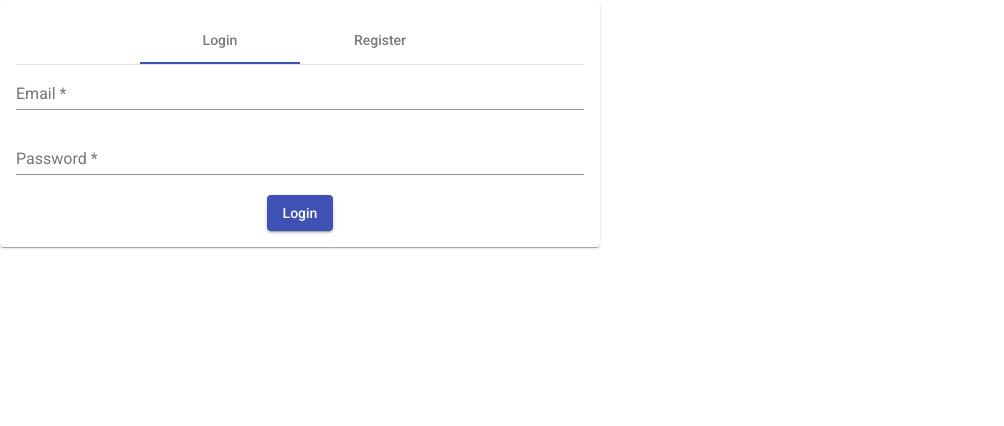
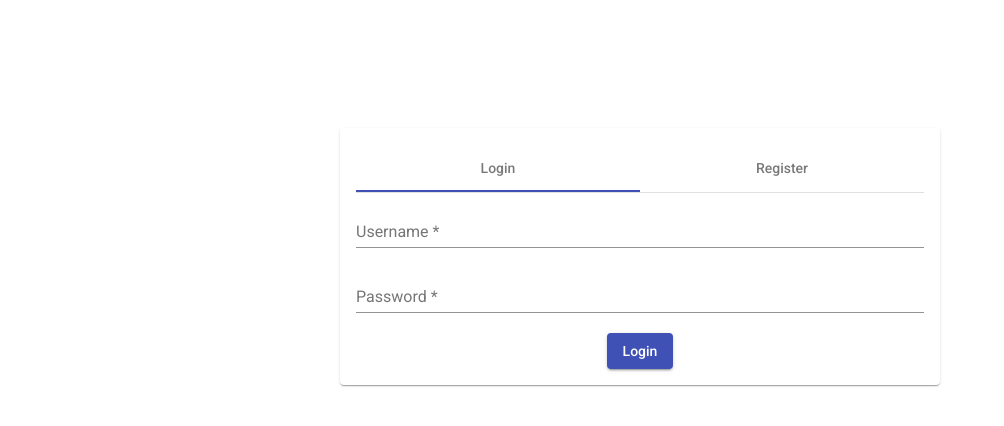
Before and after one commit to thinhnguyennt7/CS4261-First-Programming-Assignment, an Angular app in the folder client-side/: page / in a window 1280 px wide. Shown: the top 426 px of the page, without its empty margins (0-1004 px from the left). Built offline with nearby package versions, Linux system fonts and the light colour scheme.

Commit message:
align login + signup view. Update tab stepper stretch

```diff
--- a/client-side/src/app/login/login.component.css
+++ b/client-side/src/app/login/login.component.css
@@ -18,3 +18,7 @@
   flex-flow: row;
   flex-wrap: wrap;
 }
+
+.marginTop10 {
+  margin-top: 10px;
+}
--- a/client-side/src/app/login/login.component.html
+++ b/client-side/src/app/login/login.component.html
@@ -44,23 +44,23 @@
 
 
 
-<mat-card style="max-width: 600px; min-width: 450px;">
-	<form >
-		<mat-tab-group mat-align-tabs="center" (selectedTabChange)="loginTabClick($event);reset()">
+<mat-card style="max-width: 600px; min-width: 450px; margin: 0 auto; margin-top: 10%;">
+	<form>
+		<mat-tab-group mat-stretch-tabs (selectedTabChange)="loginTabClick($event);reset()">
 			<mat-tab label="Login"></mat-tab>
 			<mat-tab label="Register"></mat-tab>
 		</mat-tab-group>
 		<div *ngIf="tab=='login'">
-			<mat-form-field class="example-full-width">
-				<input required matInput placeholder="Email" [(ngModel)]="username" [ngModelOptions]="{standalone: true}">
+			<mat-form-field class="example-full-width marginTop10">
+				<input required matInput placeholder="Username" [(ngModel)]="username" [ngModelOptions]="{standalone: true}">
 			</mat-form-field>
 			<mat-form-field class="example-full-width">
 				<input type="password" required matInput placeholder="Password" [(ngModel)]="password" [ngModelOptions]="{standalone: true}">
 			</mat-form-field>
 		</div>
 		<div *ngIf="tab=='register'">
-			<mat-form-field class="example-full-width">
-				<input required matInput placeholder="Email" [(ngModel)]="username" [ngModelOptions]="{standalone: true}">
+			<mat-form-field class="example-full-width marginTop10">
+				<input required matInput placeholder="Username" [(ngModel)]="username" [ngModelOptions]="{standalone: true}">
 			</mat-form-field>
 			<mat-form-field class="example-full-width">
 				<input type="password" required matInput placeholder="Password" [(ngModel)]="password" [ngModelOptions]="{standalone: true}">
--- a/client-side/src/index.html
+++ b/client-side/src/index.html
@@ -4,7 +4,7 @@
 <link href="https://fonts.googleapis.com/icon?family=Material+Icons" rel="stylesheet">
 <link href="https://fonts.googleapis.com/css?family=Roboto:300,400,500" rel="stylesheet">
   <meta charset="utf-8">
-  <title>ClientSide</title>
+  <title>First Programming Assignment</title>
   <base href="/">
 
   <meta name="viewport" content="width=device-width, initial-scale=1">
```
